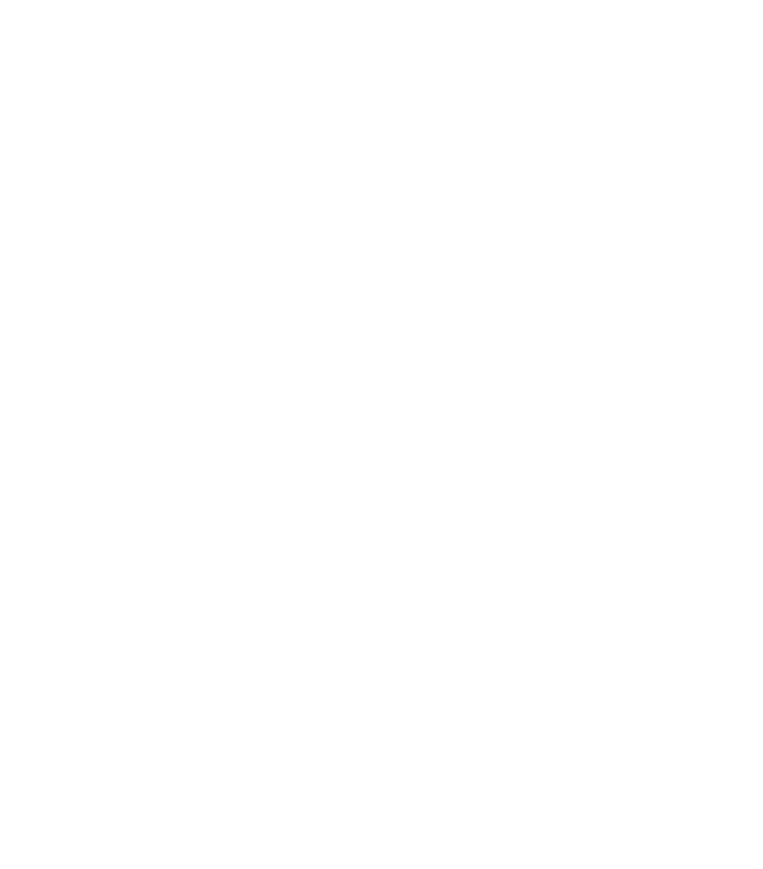
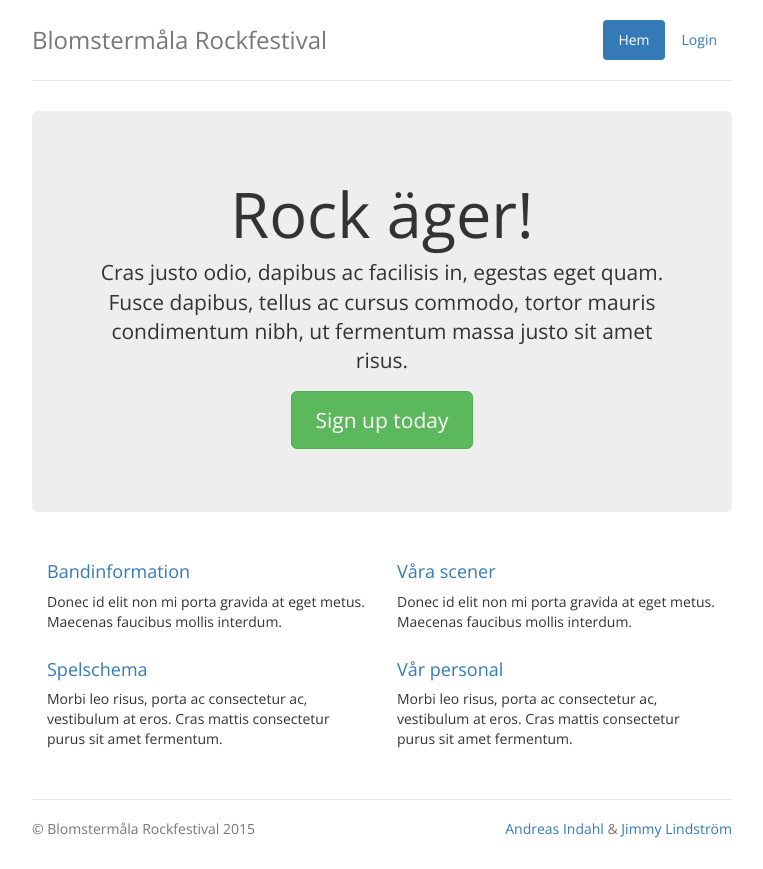
Before and after one commit to alsterholm/rockfestival, a PHP site: page / in a window 1280 px wide. Before the commit the part shown is empty. Shown: the whole page, without its empty margins (258-1021 px from the left). Before the commit the page ends 800 px from the top, so only its background shows below. Run offline with PHP 8.4, Linux system fonts and the light colour scheme; some libraries are stand-ins or nearby versions.

Commit message:
Added a bootstrap template to build on

```diff
--- /dev/null
+++ b/css/custom.css
@@ -0,0 +1,5 @@
+@import url('http://fonts.googleapis.com/css?family=Open+Sans:300italic,400italic,600italic,700italic,800italic,400,300,600,700,800');
+
+body {
+	font-family: 'Open Sans', sans-serif;
+}
--- /dev/null
+++ b/css/jumbotron-narrow.css
@@ -0,0 +1,79 @@
+/* Space out content a bit */
+body {
+  padding-top: 20px;
+  padding-bottom: 20px;
+}
+
+/* Everything but the jumbotron gets side spacing for mobile first views */
+.header,
+.marketing,
+.footer {
+  padding-right: 15px;
+  padding-left: 15px;
+}
+
+/* Custom page header */
+.header {
+  padding-bottom: 20px;
+  border-bottom: 1px solid #e5e5e5;
+}
+/* Make the masthead heading the same height as the navigation */
+.header h3 {
+  margin-top: 0;
+  margin-bottom: 0;
+  line-height: 40px;
+}
+
+/* Custom page footer */
+.footer {
+  padding-top: 19px;
+  color: #777;
+  border-top: 1px solid #e5e5e5;
+}
+
+/* Customize container */
+@media (min-width: 768px) {
+  .container {
+    max-width: 730px;
+  }
+}
+.container-narrow > hr {
+  margin: 30px 0;
+}
+
+/* Main marketing message and sign up button */
+.jumbotron {
+  text-align: center;
+  border-bottom: 1px solid #e5e5e5;
+}
+.jumbotron .btn {
+  padding: 14px 24px;
+  font-size: 21px;
+}
+
+/* Supporting marketing content */
+.marketing {
+  margin: 40px 0;
+}
+.marketing p + h4 {
+  margin-top: 28px;
+}
+
+/* Responsive: Portrait tablets and up */
+@media screen and (min-width: 768px) {
+  /* Remove the padding we set earlier */
+  .header,
+  .marketing,
+  .footer {
+    padding-right: 0;
+    padding-left: 0;
+  }
+  /* Space out the masthead */
+  .header {
+    margin-bottom: 30px;
+  }
+  /* Remove the bottom border on the jumbotron for visual effect */
+  .jumbotron {
+    border-bottom: 0;
+  }
+}
--- a/index.php
+++ b/index.php
@@ -1,9 +1,54 @@
 <!doctype html>
-<html>
+<html lang="sv">
 <head>
+	<meta charset="utf8">
 	<title>Blomstermåla Rockfestival</title>
+	<link rel="stylesheet" type="text/css" href="bower_components/bootstrap/dist/css/bootstrap.css">
+	<link rel="stylesheet" type="text/css" href="css/jumbotron-narrow.css">
+	<link rel="stylesheet" type="text/css" href="css/custom.css">
 </head>
 <body>
+	<div class="container">
+      <div class="header clearfix">
+        <nav>
+          <ul class="nav nav-pills pull-right">
+            <li role="presentation" class="active"><a href="#">Hem</a></li>
+            <li role="presentation"><a href="#">Login</a></li>
+          </ul>
+        </nav>
+        <h3 class="text-muted">Blomstermåla Rockfestival</h3>
+      </div>
 
+      <div class="jumbotron">
+        <h1>Rock äger!</h1>
+        <p class="lead">Cras justo odio, dapibus ac facilisis in, egestas eget quam. Fusce dapibus, tellus ac cursus commodo, tortor mauris condimentum nibh, ut fermentum massa justo sit amet risus.</p>
+        <p><a class="btn btn-lg btn-success" href="#" role="button">Sign up today</a></p>
+      </div>
+
+      <div class="row marketing">
+        <div class="col-lg-6">
+          <h4><a href="">Bandinformation</a></h4>
+          <p>Donec id elit non mi porta gravida at eget metus. Maecenas faucibus mollis interdum.</p>
+
+          <h4><a href="">Spelschema</a></h4>
+          <p>Morbi leo risus, porta ac consectetur ac, vestibulum at eros. Cras mattis consectetur purus sit amet fermentum.</p>
+        </div>
+
+        <div class="col-lg-6">
+          <h4><a href="">Våra scener</a></h4>
+          <p>Donec id elit non mi porta gravida at eget metus. Maecenas faucibus mollis interdum.</p>
+
+          <h4><a href="">Vår personal</a></h4>
+          <p>Morbi leo risus, porta ac consectetur ac, vestibulum at eros. Cras mattis consectetur purus sit amet fermentum.</p>
+        </div>
+      </div>
+
+      <footer class="footer">
+        <p>&copy; Blomstermåla Rockfestival <?php echo date('Y', time()); ?><span class="pull-right"><a href="http://github.com/andreasindahl">Andreas Indahl</a> &amp; <a href="http://github.com/JimmyLindstrom">Jimmy Lindström</a></span></p>
+      </footer>
+
+    </div>
+    <script type="text/javascript" src="bower_components/jquery/dist/jquery.js"></script>
+    <script type="text/javascript" src="bower_components/bootstrap/dist/js/bootstrap.js"></script>
 </body>
 </html>
```
